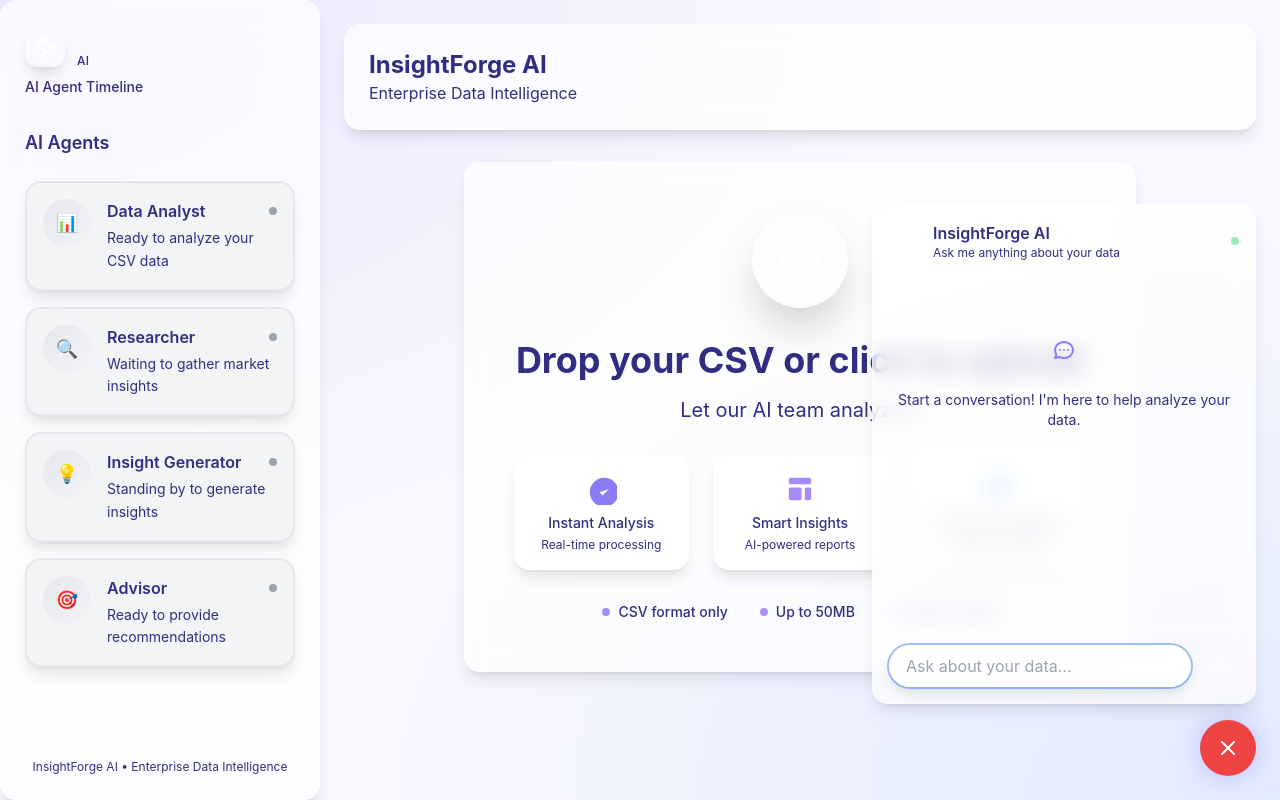
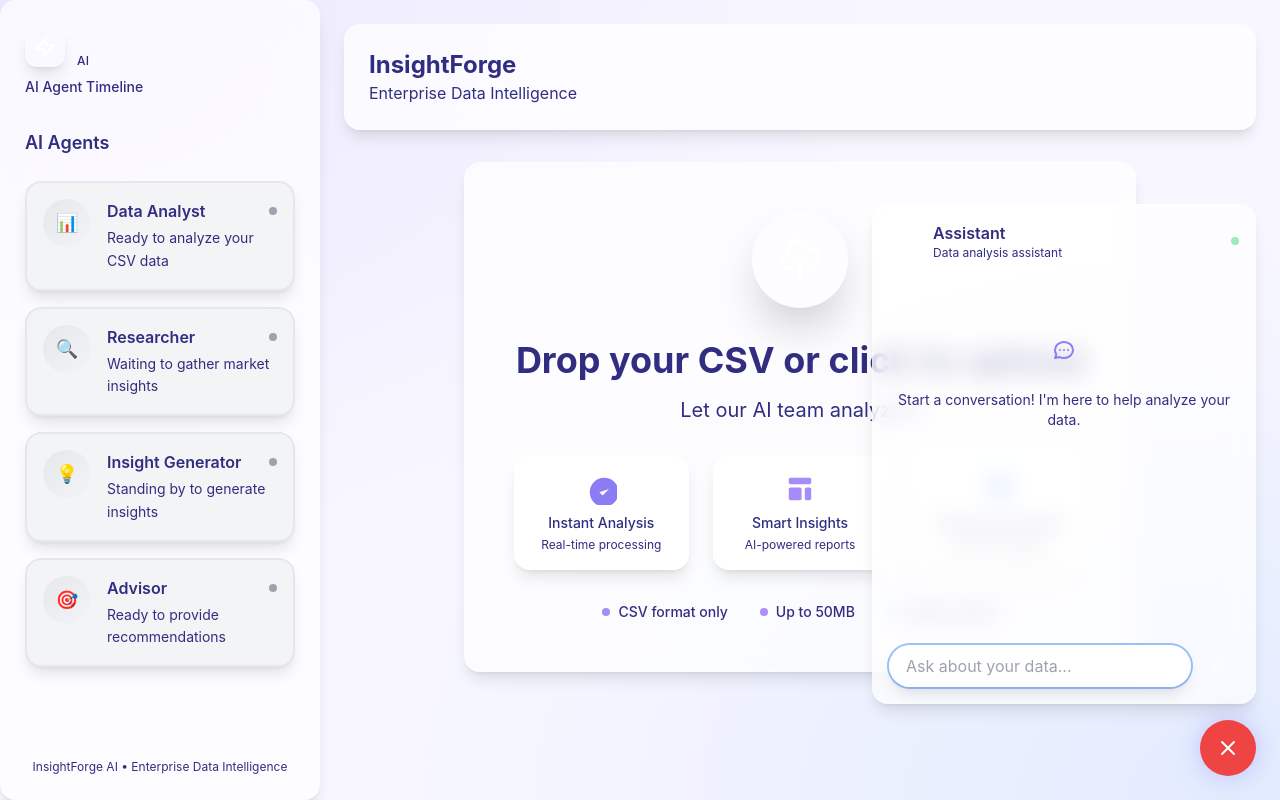
Before and after one commit to syjanepark/InsightForgeAI, a Next.js app in the folder frontend/: page / in a window 1280 px wide. Both pictures are taken after a click on the button 1228 px from the left and 748 px from the top of the page. Built offline with nearby package versions, Linux system fonts and the light colour scheme.

Commit message:
Update frontend branding and remove hardcoded messages
- Change main header from 'InsightForge AI' to 'InsightForge'
- Update chat assistant name from 'InsightForge AI' to 'Assistant'
- Simplify welcome messages to be less verbose
- Keep InsightForge as project name while making AI assistant generic

```diff
--- a/frontend/src/app/(home)/page.tsx
+++ b/frontend/src/app/(home)/page.tsx
@@ -150,7 +150,7 @@ export default function Home() {
       const welcomeMessage: ChatMessage = {
         id: Date.now().toString(),
         type: "ai",
-        content: `Great! I've analyzed your CSV file with ${localAnalysis.summary.totalRows} rows and ${localAnalysis.summary.totalColumns} columns. I found ${analysisResult.insights.length} key insights and generated ${analysisResult.charts.length} visualizations. Feel free to ask me any questions about your data!`,
+        content: `I've analyzed your CSV file with ${localAnalysis.summary.totalRows} rows and ${localAnalysis.summary.totalColumns} columns. What would you like to know about your data?`,
         timestamp: new Date(),
       };
       setChatMessages([welcomeMessage]);
@@ -272,7 +272,7 @@ export default function Home() {
           <div className="flex items-center justify-between">
             <div>
               <h1 className="text-2xl font-bold text-deep-indigo">
-                InsightForge AI
+                InsightForge
               </h1>
               <p className="text-deep-indigo/70">Enterprise Data Intelligence</p>
             </div>
--- a/frontend/src/components/chat-panel/index.tsx
+++ b/frontend/src/components/chat-panel/index.tsx
@@ -96,8 +96,8 @@ export function ChatPanel({
                 </svg>
               </div>
               <div>
-                <h3 className="font-semibold text-deep-indigo">InsightForge AI</h3>
-                <p className="text-xs text-deep-indigo/60">Ask me anything about your data</p>
+                <h3 className="font-semibold text-deep-indigo">Assistant</h3>
+                <p className="text-xs text-deep-indigo/60">Data analysis assistant</p>
               </div>
             </div>
             <div className="w-2 h-2 bg-green-400 rounded-full animate-pulse"></div>
```
